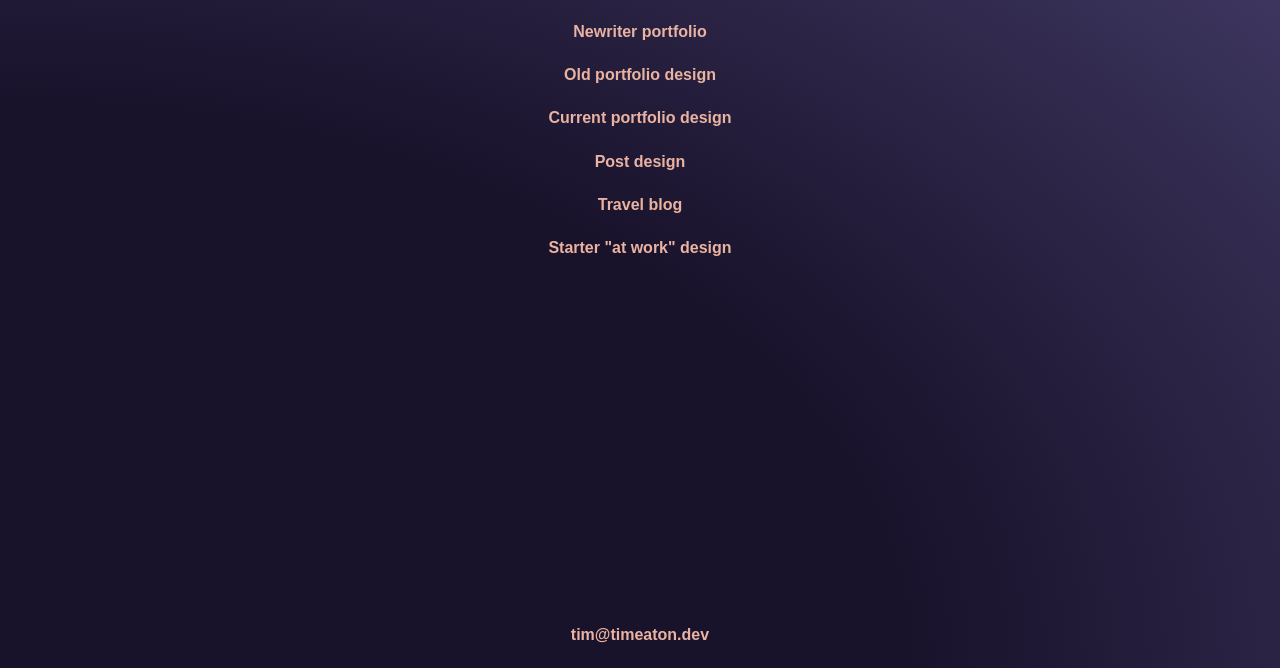
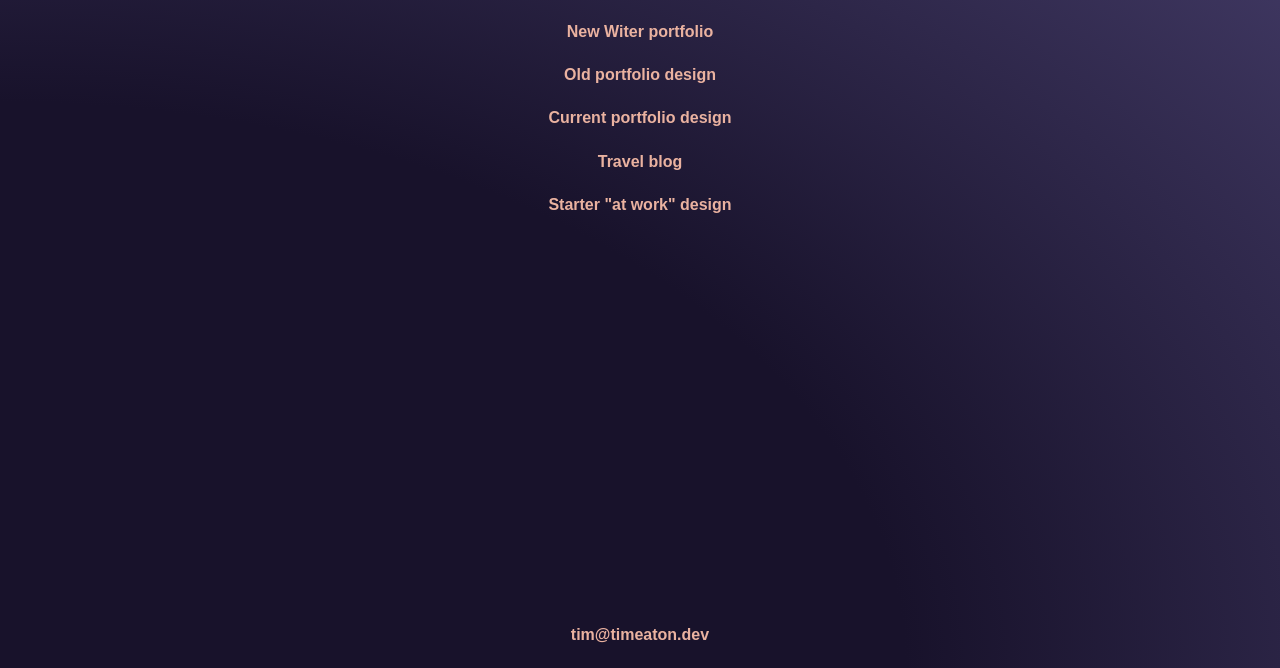
Before and after one commit to yakbrother/eaton-screenshots, a website: page dist/index.html in a window 1280 px wide. Shown: the part 132-800 px from the top of the page. Drawn offline with Linux system fonts and the light colour scheme; a web font is replaced by a local one.

Commit message:
Removing post

```diff
--- a/dist/index.html
+++ b/dist/index.html
@@ -95,7 +95,7 @@
 
       <p>
         <a data-fslightbox="gallery" href="./new-writer-portfolio.jpg">
-          Newriter portfolio
+          New Witer portfolio
         </a>
       </p>
 
@@ -112,10 +112,6 @@
       </p>
 
       <p>
-        <a data-fslightbox="gallery" href="./post-design.jpg"> Post design </a>
-      </p>
-
-      <p>
         <a data-fslightbox="gallery" href="./travel-blog.jpg"> Travel blog </a>
       </p>
 
```
